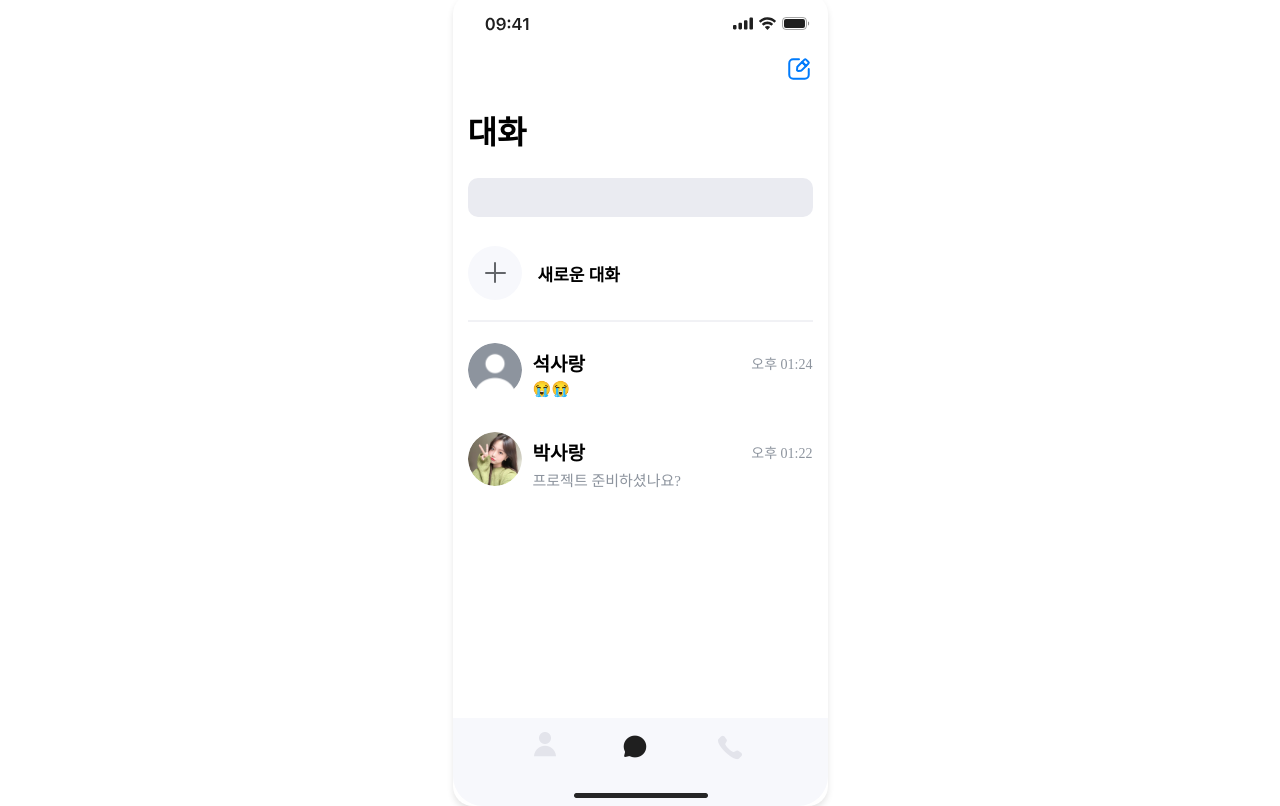
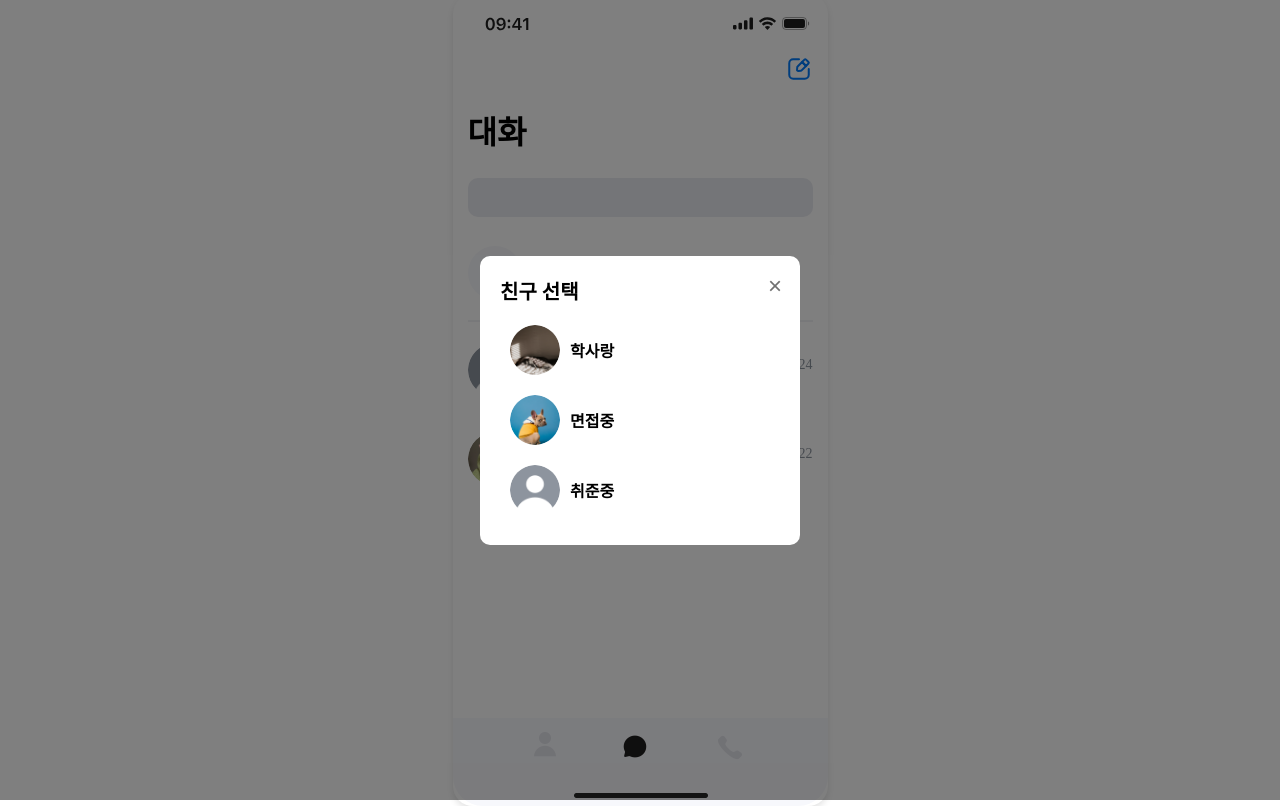
Before and after one commit to CEOS-Developers/react-messenger-19th, a React (Create React App) app: page / in a window 1280 px wide. Both pictures are taken after a click on the button 494 px from the left and 273 px from the top of the page. Built offline with nearby package versions, Linux system fonts and the light colour scheme.

Commit message:
feat : 대화 내역 없는 사용자와 새로운 대화 기능 구현

```diff
--- a/src/components/fakedata/users.json
+++ b/src/components/fakedata/users.json
@@ -8,7 +8,7 @@
       "id": 1,
       "name": "석사랑",
       "profileImage": "/assets/size=big.png",
-      "phoneNumber": "+82 010 1234 5678"
+      "phoneNumber": "+82 010 8282 5353"
     },
     {
       "id": 2,
@@ -20,18 +20,18 @@
       "id": 3,
       "name": "학사랑",
       "profileImage": "/assets/Haksarang.png",
-      "phoneNumber": "+82 010 1234 5678"
+      "phoneNumber": "+82 010 9168 0234"
     },
     {
       "id": 4,
       "name": "면접중",
       "profileImage": "/assets/Myeonjyeop.png",
-      "phoneNumber": "+82 010 1234 5678"
+      "phoneNumber": "+82 010 0124 8600"
     },
     {
       "id": 5,
       "name": "취준중",
       "profileImage": "/assets/size=big.png",
-      "phoneNumber": "+82 010 1234 5678"
+      "phoneNumber": "+82 010 8765 4321"
     }
   ]
--- a/src/components/list/ChatListHeader.tsx
+++ b/src/components/list/ChatListHeader.tsx
@@ -1,5 +1,10 @@
-import React from 'react';
+import React, { useState } from 'react';
 import styled from 'styled-components';
+import Modal from './NewChatModal';
+import { useNavigate } from 'react-router-dom';
+import { usersState } from '../state/userState';
+import { messagesState } from '../state/messageState';
+import { useRecoilValue } from 'recoil';
 
 interface ChatListHeaderProps {
     onEditClick: () => void;
@@ -8,12 +13,33 @@ interface ChatListHeaderProps {
 }
 
 const ChatListHeader: React.FC<ChatListHeaderProps> = ({ onEditClick, onSearchChange, searchTerm  }) => {
+    const [isModalOpen, setModalOpen] = useState(false);
+    const navigate = useNavigate();
+    const users = useRecoilValue(usersState);
+    const messages = useRecoilValue(messagesState);
+
 
     const handleNewChatClick = () => {
-        console.log('새로운 대화 시작');
-    };
+        setModalOpen(true);
+      };
+
+    const closeModal = () => {
+        setModalOpen(false);
+      };
+
+    const onUserSelect = (userId: number) => {
+        navigate(`/chat/${userId}`);
+        closeModal();
+      };
+
+    const usersWithoutMessages = users.filter(user => {
+        // 대화내역 있는지 확인
+        const relatedMessages = messages.filter(message => message.senderId === user.id || message.receiverId === user.id);
+        return relatedMessages.length === 0; // 대화 내용이 없는 사용자 필터링하긩
+    });
 
     return (
+       <>
         <HeaderContainer>
             <EditContainer>
                 <Button onClick={onEditClick}>
@@ -30,11 +56,18 @@ const ChatListHeader: React.FC<ChatListHeaderProps> = ({ onEditClick, onSearchCh
                     <Button onClick={handleNewChatClick}>
                         <NewChatButton src="/assets/Group 6 (1).svg"/>
                     </Button>
-                    <NewChatLabel>새로운 대화</NewChatLabel>
+                    <NewChatLabel  onClick={handleNewChatClick}>새로운 대화</NewChatLabel>
                 </NewChatContainer>
             )}
             <DivideLine src="/assets/Vector 564.svg"/>
         </HeaderContainer>
+        <Modal
+        isOpen={isModalOpen}
+        onClose={closeModal}
+        users={usersWithoutMessages}
+        onUserSelect={onUserSelect}
+      />
+    </>
     );
 };
 export default ChatListHeader;
@@ -104,4 +137,6 @@ const NewChatLabel = styled.h1`
 font-size: 17px;
 font-weight: 600;
 margin-left: 16px;
+cursor: pointer;
+
 `;
--- a/src/components/list/MyPage.tsx
+++ b/src/components/list/MyPage.tsx
@@ -41,7 +41,7 @@ const MyPage = () => {
             <Clip src="/assets/Clip.svg" onClick={handleInstagramClick}/>
           </SNSContainer>
         </ProfileContainer>
-        <IphoneFooter src='/assets/Home Indicator.png' backgroundColor='#F7F8FC'/>
+        <IphoneFooter src='/assets/Home Indicator.png' backgroundColor='#ffffff'/>
       </AppContainer>
     </Container>
   );
--- /dev/null
+++ b/src/components/list/NewChatModal.tsx
@@ -0,0 +1,108 @@
+import React from 'react';
+import styled from 'styled-components';
+
+interface ModalProps {
+  isOpen: boolean;
+  onClose: () => void;
+  users: UserType[];
+  onUserSelect: (userId: number) => void;
+}
+
+interface UserType {
+  id: number;
+  name: string;
+  profileImage: string;
+}
+
+const Modal: React.FC<ModalProps> = ({ isOpen, onClose, users, onUserSelect }) => {
+  if (!isOpen) return null;
+
+  return (
+    <ModalOverlay>
+      <ModalContainer>
+        <CloseButton onClick={onClose}>×</CloseButton>
+        <ModalHeader>친구 선택</ModalHeader>
+        <ModalContent>
+          {users.map(user => (
+            <UserItem key={user.id} onClick={() => onUserSelect(user.id)}>
+              <UserImage src={user.profileImage} alt={user.name} />
+              <UserName>{user.name}</UserName>
+            </UserItem>
+          ))}
+        </ModalContent>
+      </ModalContainer>
+    </ModalOverlay>
+  );
+};
+
+export default Modal;
+
+const ModalOverlay = styled.div`
+  position: fixed;
+  top: 0;
+  left: 0;
+  width: 100%;
+  height: 100%;
+  background-color: rgba(0, 0, 0, 0.5);
+  display: flex;
+  justify-content: center;
+  align-items: center;
+`;
+
+const ModalContainer = styled.div`
+position: relative;
+  font-family: Pretenard;
+  background-color: white;
+  padding: 20px;
+  border-radius: 10px;
+  width: 80%;
+  max-width: 280px;
+`;
+
+const ModalHeader = styled.h2`
+  margin-bottom: 10px;
+  font-size: 20px;
+  font-weight: 700;
+`;
+
+const ModalContent = styled.div`
+  max-height: 300px;
+  overflow-y: auto;
+
+`;
+
+const UserItem = styled.div`
+  display: flex;
+  align-items: center;
+  padding: 10px;
+  cursor: pointer;
+  &:hover {
+    background-color: #f0f0f0;
+  }
+`;
+
+const UserImage = styled.img`
+  width: 50px;
+  height: 50px;
+  border-radius: 25px;
+  margin-right: 10px;
+`;
+
+const UserName = styled.div`
+font-weight: 600;
+
+`;
+
+const CloseButton = styled.button`
+  position: absolute;
+  top: 15px;
+  right: 12px;
+  background: none;
+  border: none;
+  font-size: 24px;
+  cursor: pointer;
+  color: #707070;
+  &:hover {
+    color: #000000;
+  }
+`;
--- a/src/components/main/IphoneFooter.tsx
+++ b/src/components/main/IphoneFooter.tsx
@@ -21,7 +21,7 @@ max-width: 375px;
 margin: 0 auto;
 background-color: #F7F8FC;
 border-radius: 0 0 30px 30px ;
-background-color: ${({ backgroundColor }) => backgroundColor || '#ffffff'}; // 기본값은 하얀색
+background-color: ${({ backgroundColor }) => backgroundColor || '#F7F8FC'}; // 기본값은 하얀색
 
 @media (max-width: 768px) {
   display: none;
```
